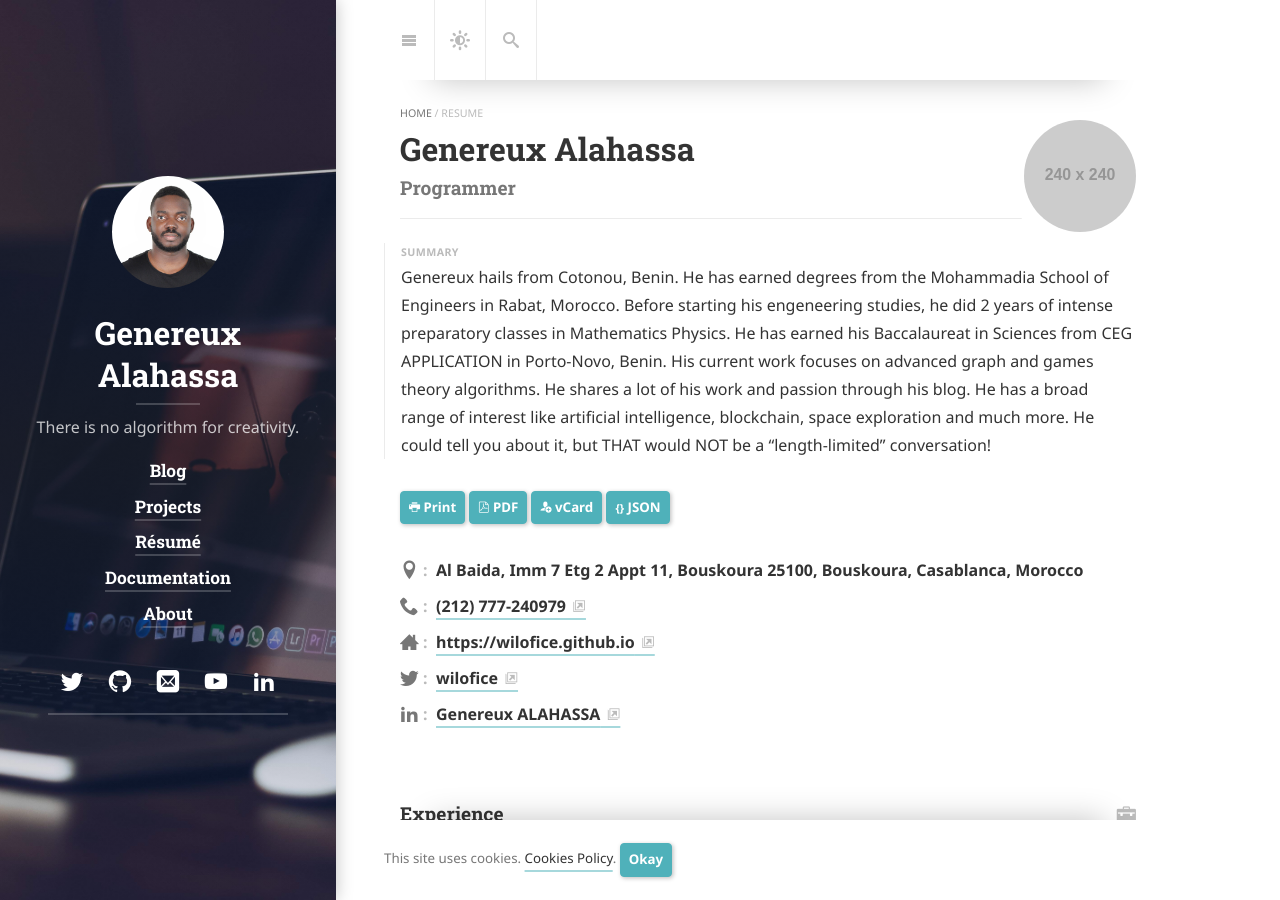
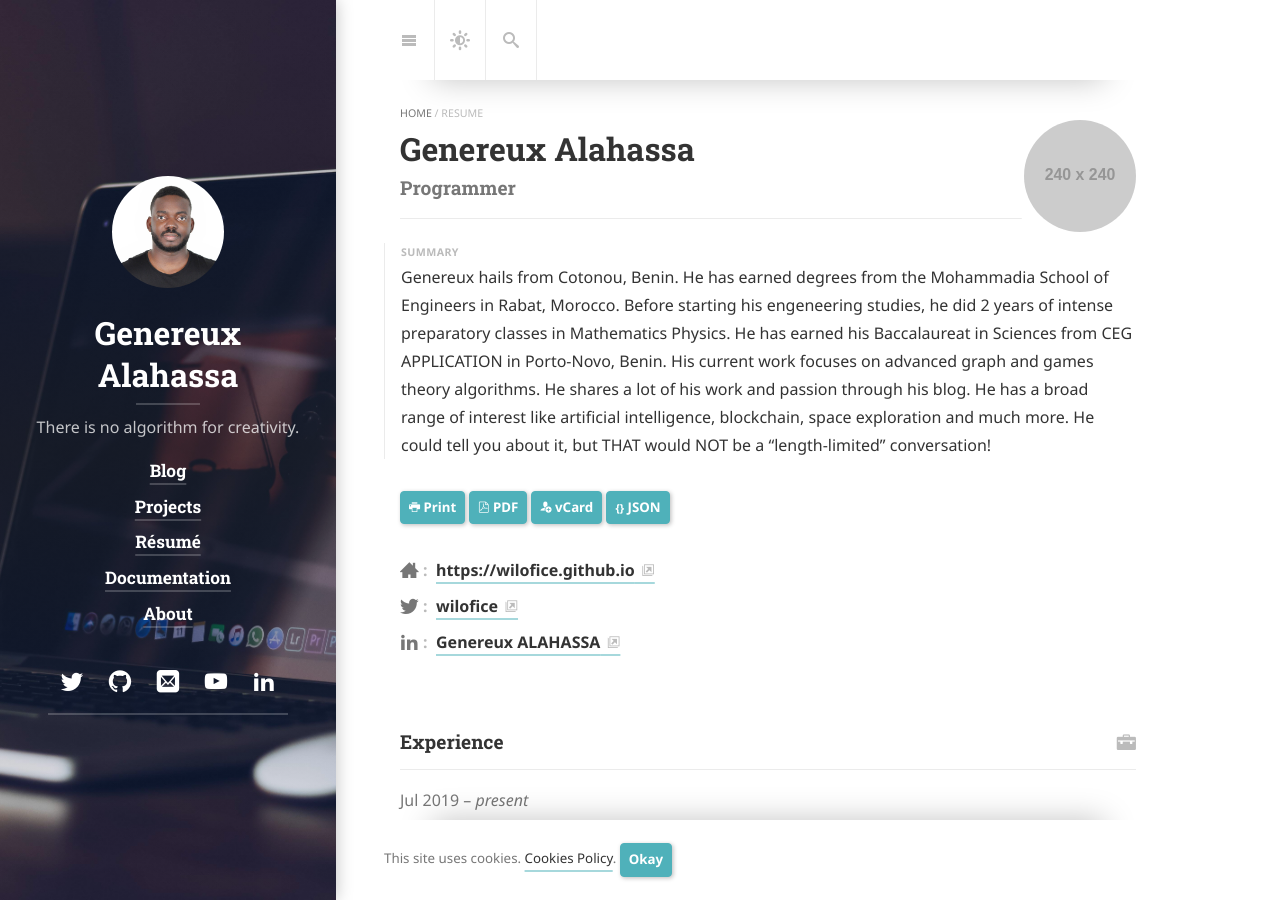
Before and after one commit to wilofice/genereux.github.io, a Jekyll site: the page built from resume.md, in a window 1280 px wide and 900 px high. Built offline with Jekyll 4.4.1, drawn with Linux system fonts in a browser that asks for light colours; cached includes are drawn as plain includes; nearby versions of some CDN libraries; some web fonts are replaced; library files that are not in the unit come from our copies.

Commit message:
Remove addresses

```diff
--- a/_data/resume.yml
+++ b/_data/resume.yml
@@ -6,7 +6,7 @@ basics:
   label: "Programmer"
   picture: "https://placehold.it/240x240"
   email: ""
-  phone: "(212) 777-240979"
+  phone: ""
   website: "https://wilofice.github.io"
   summary: >
     Genereux hails from Cotonou, Benin.
@@ -18,11 +18,11 @@ basics:
     He has a broad range of interest like artificial intelligence, blockchain, space exploration and much more.
     He could tell you about it, but THAT would NOT be a “length-limited” conversation!
   location:
-    address: "Al Baida, Imm 7 Etg 2 Appt 11"
-    postalCode: "Bouskoura 25100"
-    city: "Bouskoura"
-    countryCode: "MA"
-    region: "Casablanca"
+    address: ""
+    postalCode: ""
+    city: ""
+    countryCode: ""
+    region: ""
   profiles:
     - network: "Twitter"
       username: "wilofice"
```
Also changed, not shown: _drafts/2022-01-22-index.md (added, +13 -0 lines).
